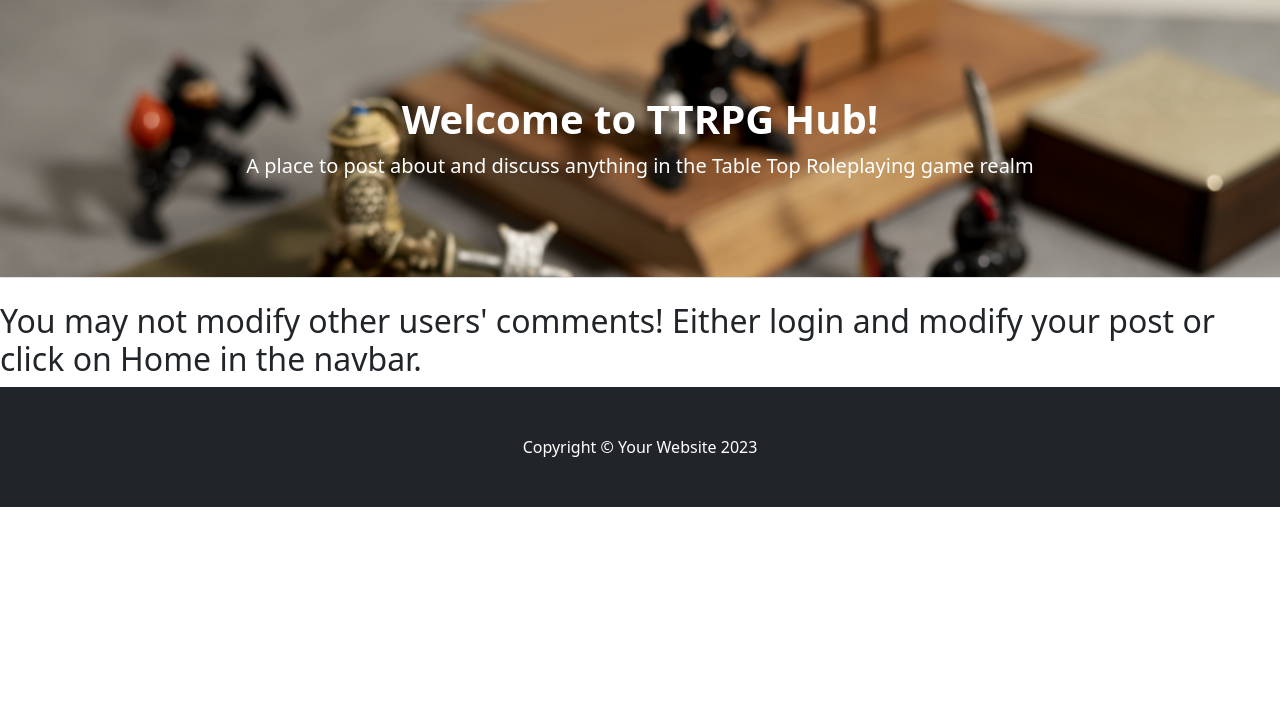
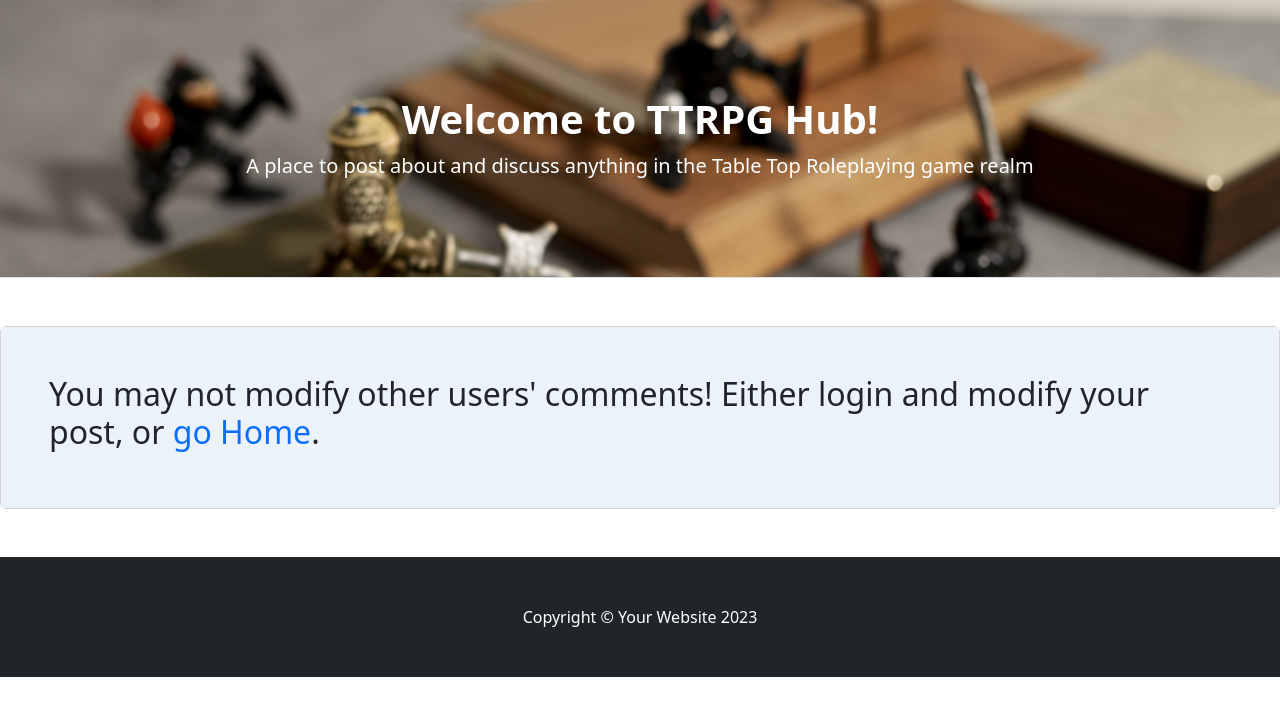
Before and after one commit to Dekeypetey40/TTRPG-Hub, a Django app: template templates/delete_comment.html in a window 1280 px wide. Shown: the part 57-773 px from the top of the page. Run offline with Django 4.2, Linux system fonts and the light colour scheme; the template is opened without the code that fills it, so the values that code supplies are empty; parts of the project's set-up code (start-up, migrations or seed data) failed here and were passed over; some libraries are stand-ins or nearby versions.

Commit message:
Style error message on delete or edit comment

```diff
--- a/static/css/style.css
+++ b/static/css/style.css
@@ -57,7 +57,6 @@
 }
 a {
   text-decoration: none;
-  color: #fff;
 }
 /* Tag button */
 .tag-link {
--- a/templates/delete_comment.html
+++ b/templates/delete_comment.html
@@ -7,9 +7,9 @@
         <form class="card-body cardbody-color p-lg-5" method="POST">
         {% csrf_token %}
           <h3 class="text-center text-dark mt-1">Delete Comment</h3>
-          <p>Are you sure you want to delete your comment?</p>
-          <div class="mb-3">
-            <input type="submit" class="btn btn-color" aria-label="Delete comment" value="Confirm" />
+          <p class="text-center">Are you sure you want to delete your comment?</p>
+          <div class="mb-3 d-flex justify-content-center">
+            <input type="submit" class="btn btn-color text-center" aria-label="Delete comment" value="Confirm" />
           </div>
         </form>
       </div>
@@ -17,6 +17,11 @@
   </div>
 </div>
 {% else %}
-<h2>You may not modify other users' comments! Either login and modify your post or click on Home in the navbar.</h1>
+<div class="card my-5">
+    <div class="card.body cardbody-color p-lg-5 d-flex justify-content-center">
+      <h2>You may not modify other users' comments! Either login and modify your post, or
+        <a href="{% url 'home' %}">go Home</a>.</h2>
+    </div>
+</div>
 {% endif %}
 {% endblock %}
```
Also changed, not shown: templates/edit_comment.html (+9 -7 lines).
